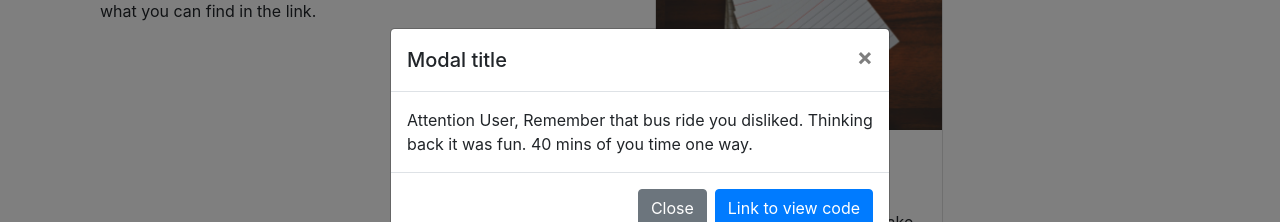
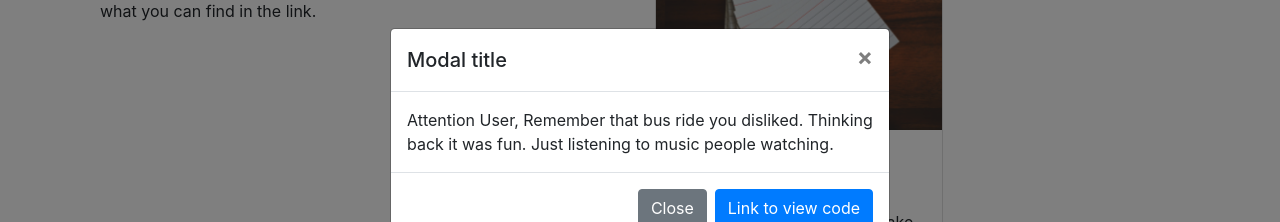
Before and after one commit to girv0015/girv0015.github.io, a plain HTML site: page Bootstrap/Learn.html in a window 1280 px wide. Both pictures are taken after a click on the button "Launch demo modal". Shown: the part 472-694 px from the top of the page. Drawn offline with nearby package versions, Linux system fonts and the light colour scheme.

Commit message:
Upload Change

```diff
--- a/Bootstrap/Learn.html
+++ b/Bootstrap/Learn.html
@@ -96,7 +96,7 @@
           </button>
         </div>
         <div class="modal-body">
-          Attention User, Remember that bus ride you disliked.  Thinking back it was fun. 40 mins of you time one way.
+          Attention User, Remember that bus ride you disliked.  Thinking back it was fun. Just listening to music people watching.
         </div>
         <div class="modal-footer">
           <button type="button" class="btn btn-secondary" data-dismiss="modal">Close</button>
@@ -160,3 +160,6 @@
     </div>
   </div>
 </footer>
+
+</body>
+</html>
```
